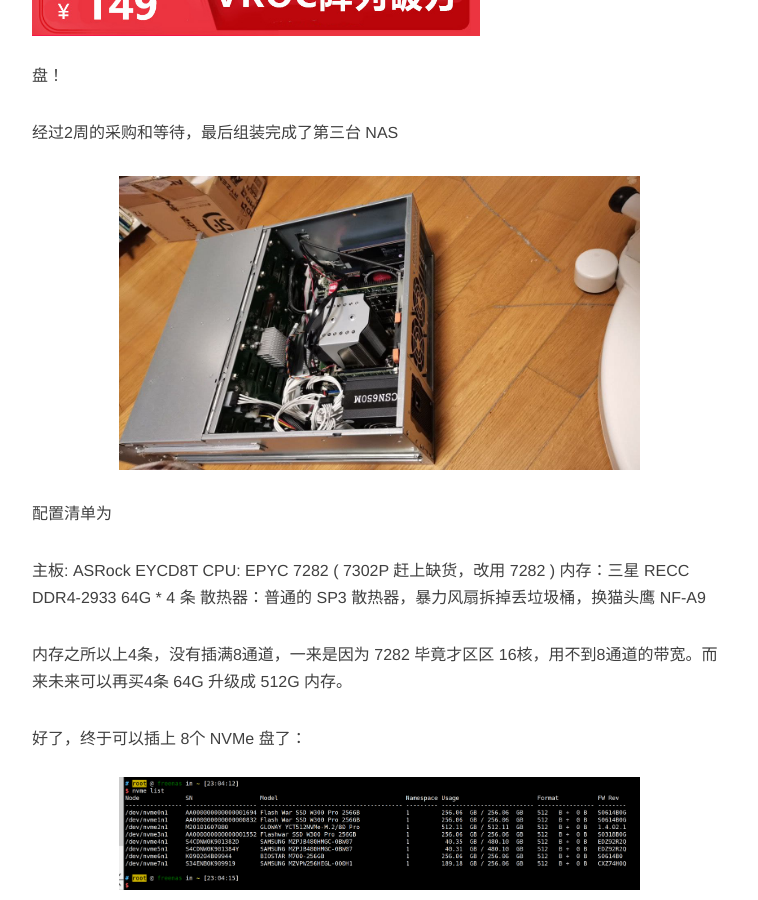
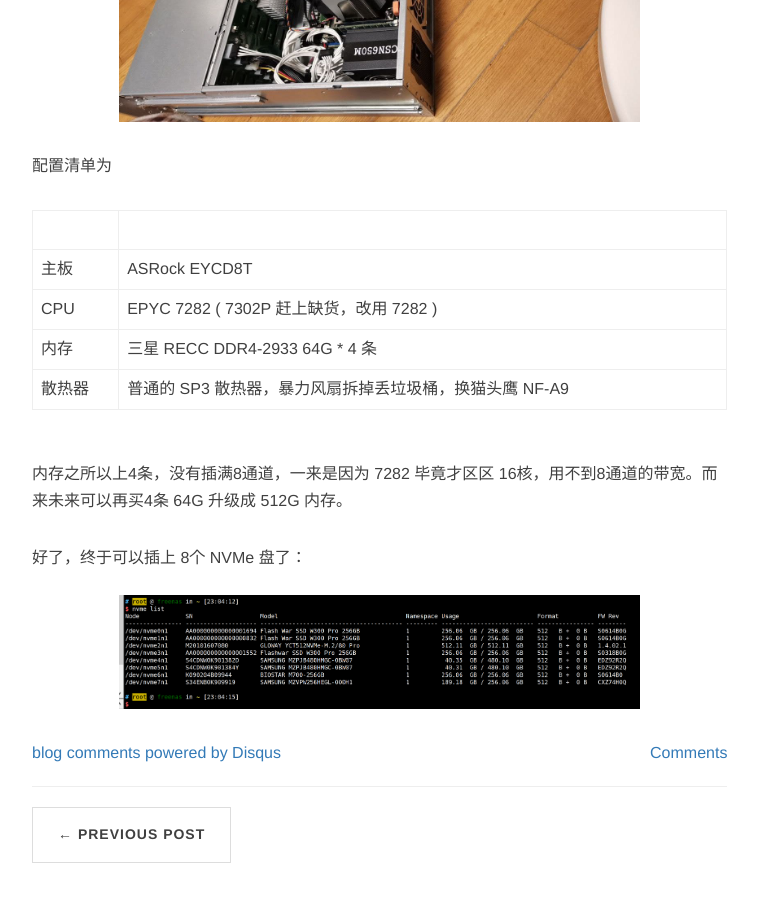
Before and after one commit to microcai/microcai.github.io, a Jekyll site: the page built from _posts/2021-03-28-epyc-as-3rd-nas.md, in a window 1280 px wide and 900 px high, scrolled down 1652 px. Shown: the whole window, without its empty margins (239-997 px from the left). Built offline with Jekyll 4.4.1, drawn with Linux system fonts in a browser that asks for light colours; nearby versions of some CDN libraries; comment, search, counter and statistics services are not loaded; part of the change alters nothing that is shown.

Commit message:
Update 2021-03-28-epyc-as-3rd-nas.md

```diff
--- a/_posts/2021-03-28-epyc-as-3rd-nas.md
+++ b/_posts/2021-03-28-epyc-as-3rd-nas.md
@@ -26,7 +26,7 @@ tags: [NAS, EPYC]
 除了内存不足，还有一个窘境是 pcie 通道不足。目前我已经把 5600X 的全部 pcie 通道都利用上了，可是有好几个淘汰下来的 120G 的 NVMe 我也想插上发挥余热！
 
 一不做二不休，干脆就上 epyc 平台把！7条满血的 PCIe 插槽！8条支持 RECC 的 DIMM！而且这些 pcie 槽还都支持拆分！
-意味着买几个廉价的 <img src="/images/hyper_m2_x4.jpg" class="inline-img" style="height: 28em; display:inline-flex; width: auto; "> 转接卡就能插上4 7 28个 nvme 盘！
+意味着买几个廉价的 <img src="/images/hyper_m2_x4.jpg" class="inline-img" style="height: 8em; display:inline-flex; width: auto; "> 转接卡就能插上4 7 28个 nvme 盘！
 
 经过2周的采购和等待，最后组装完成了第三台 NAS
 
@@ -34,10 +34,14 @@ tags: [NAS, EPYC]
 
 配置清单为
 
-主板: ASRock EYCD8T
-CPU: EPYC 7282 ( 7302P 赶上缺货，改用 7282 )
-内存：三星 RECC DDR4-2933 64G * 4 条
-散热器：普通的 SP3 散热器，暴力风扇拆掉丢垃圾桶，换猫头鹰 NF-A9
+|       |                                                          |
+|---------|--------------------------------------------------------|
+|主板    | ASRock EYCD8T                                             |
+|CPU     | EPYC 7282 ( 7302P 赶上缺货，改用 7282 )                   |
+|内存     | 三星 RECC DDR4-2933 64G * 4 条                           |
+|散热器   | 普通的 SP3 散热器，暴力风扇拆掉丢垃圾桶，换猫头鹰 NF-A9      |
+|---------|--------------------------------------------------------|
+
 
 内存之所以上4条，没有插满8通道，一来是因为 7282 毕竟才区区 16核，用不到8通道的带宽。而来未来可以再买4条 64G 升级成 512G 内存。
 
```
